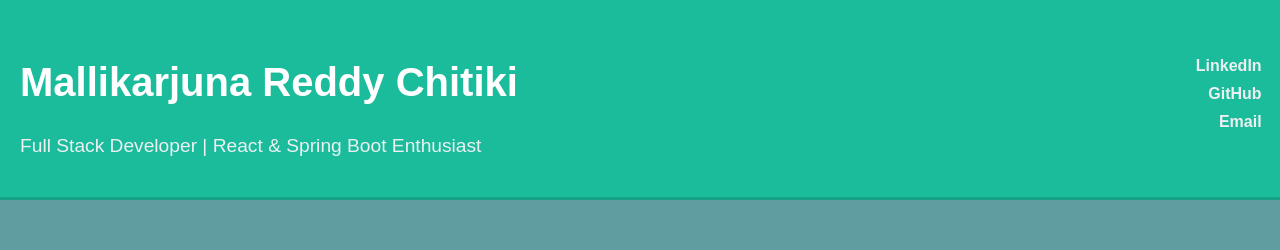
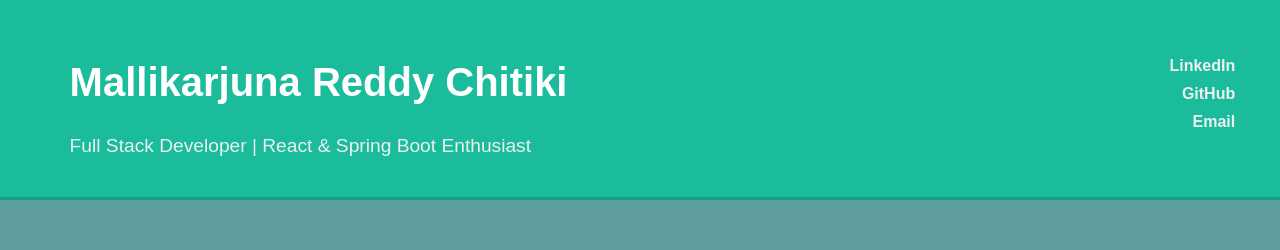
Before and after one commit to mreddy-fullstack/mallikarjunareddy_portfolio, a React (Create React App) app: page / in a window 1280 px wide. Shown: the top 250 px of the page. Built offline with nearby package versions, Linux system fonts and the light colour scheme.

Commit message:
Header has updated

```diff
--- a/src/components/Header.css
+++ b/src/components/Header.css
@@ -1,19 +1,19 @@
 /* Header.css */
 .header {
-  width: 97%;
+  /* width: 100%; */
   background-color: #1abc9c; /* Header background */
   color: white;
   padding: 40px 20px;
   border-bottom: 3px solid #16a085;
   display: flex;
-  justify-content: space-between; /* Space between left and right sections */
+  justify-content: space-between; /* Aligns left and right sections to opposite ends */
   align-items: center;
-  flex-wrap: wrap; /* Wrap content on smaller screens */
 }
 
 .header-info {
-  flex: 1; /* Takes up space on the left */
+  flex: 0 1 auto;
   text-align: left;
+  margin-left: 4%; /* Moves the header-info slightly forward */
 }
 
 .header-info h1 {
@@ -28,10 +28,11 @@
 }
 
 .contact-list {
-  flex: 1; /* Takes up space on the right */
-  list-style-type: decimal; /* Ordered list numbers */
-  padding-left: 20px; /* Adds indentation for list */
-  text-align: right; /* Aligns list items to the right */
+  flex: 0 1 auto;
+  list-style-type: decimal;
+  padding: 0;
+  margin-right: 2%;
+  text-align: right;
 }
 
 .contact-list li {
@@ -47,7 +48,7 @@
 }
 
 .contact-list a:hover {
-  color: #2ecc71; /* Hover effect for links */
+  color: #2ecc71;
 }
 
 @media (max-width: 768px) {
@@ -58,10 +59,10 @@
 
   .header-info,
   .contact-list {
-    text-align: left; /* Aligns both sections centrally in mobile view */
+    text-align: center;
   }
 
   .contact-list {
-    padding-left: 0; /* Removes indentation in mobile view */
+    padding: 0;
   }
 }
```
